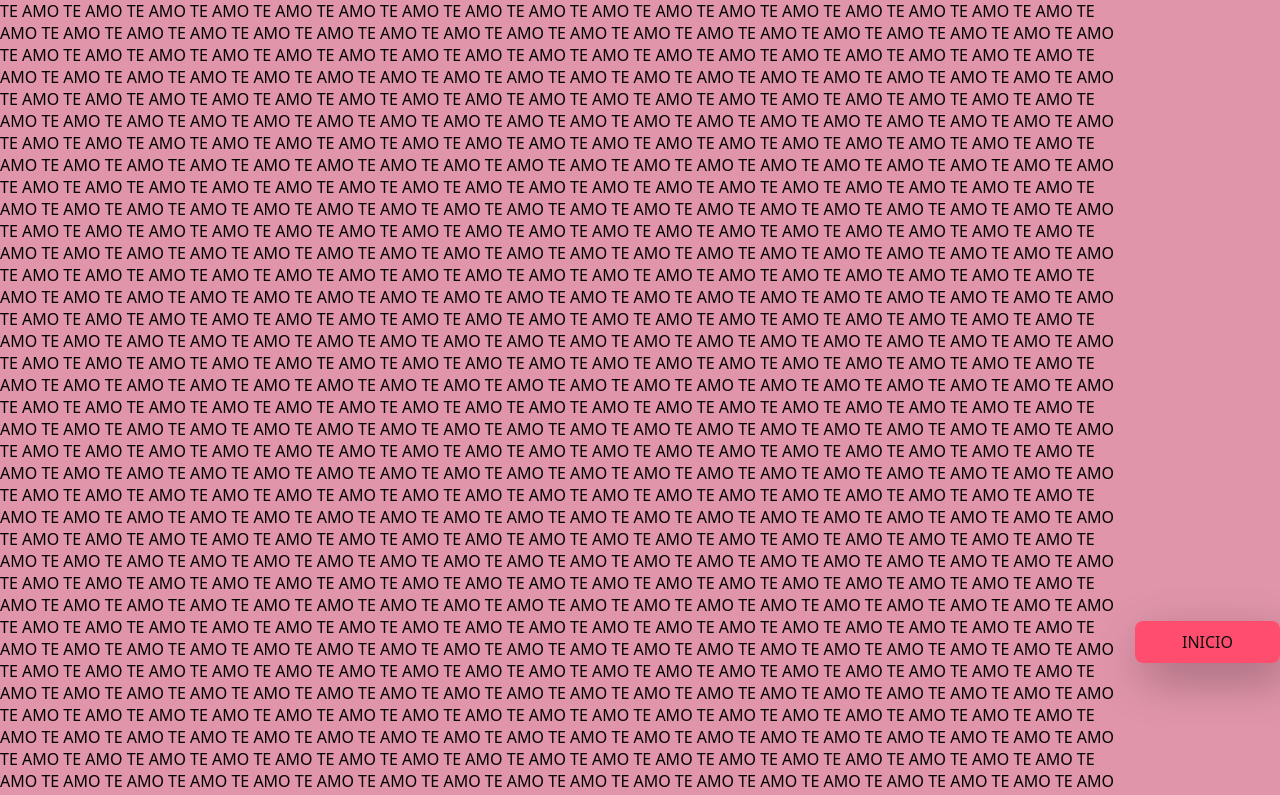
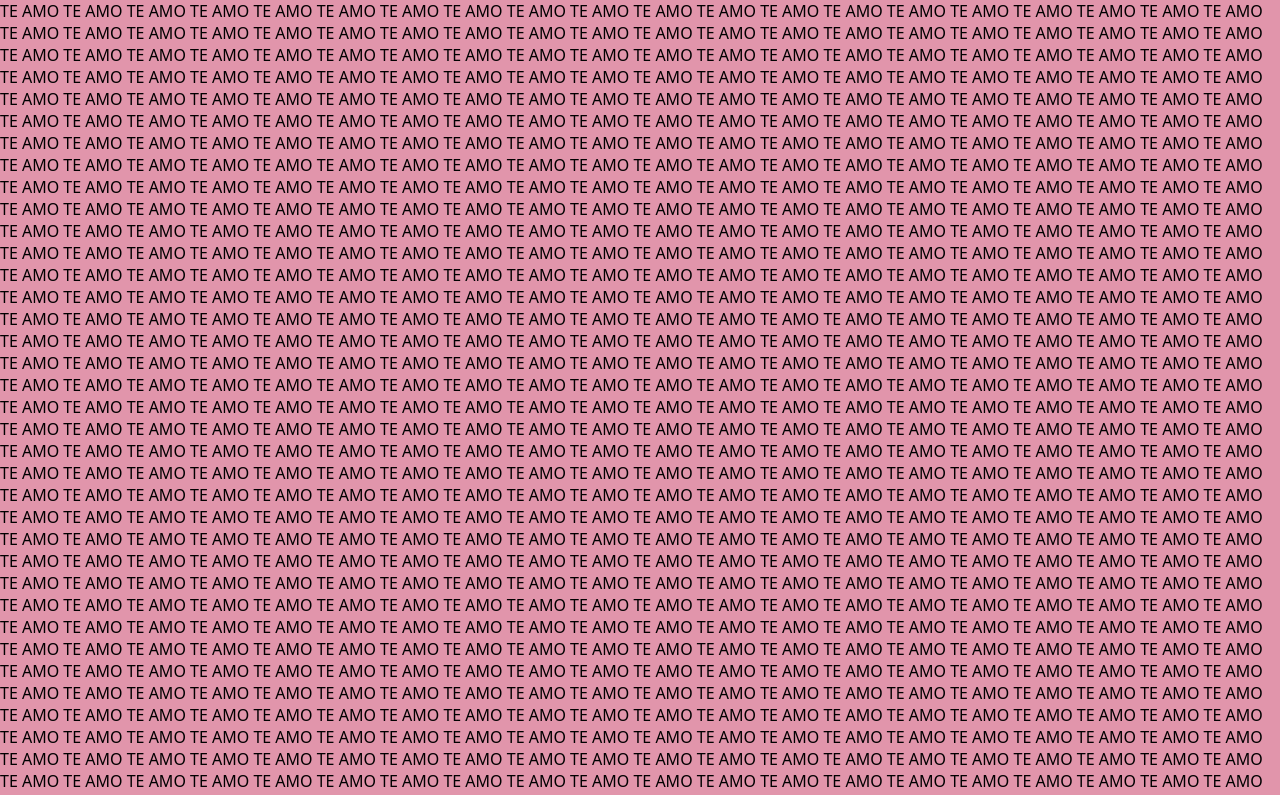
Before and after one commit to JariHassan/SanValentin, a plain HTML site: page amor.html in a window 1280 px wide. Shown: the top 795 px of the page. Drawn offline with Linux system fonts and the light colour scheme.

Commit message:
amor.html

```diff
--- a/amor.html
+++ b/amor.html
@@ -15,8 +15,5 @@
         let contenido = texto.repeat(repeticiones);
         document.getElementById("amor").innerText = contenido;
     </script>
-    <div class="btn2">
-        <a href="index.html">INICIO</a>
-     </div>
 </body>
 </html>
```
